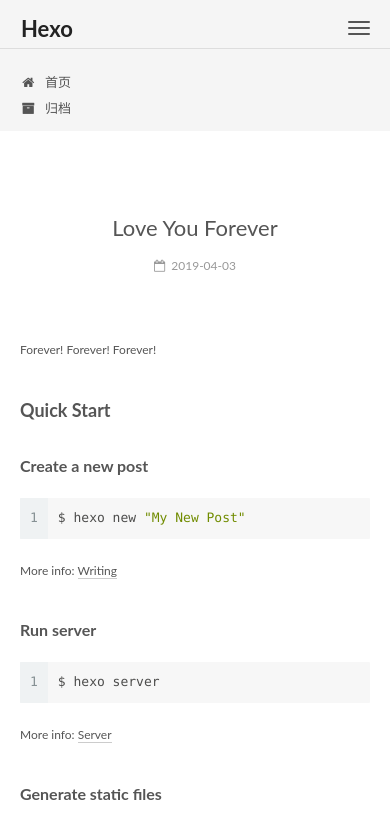
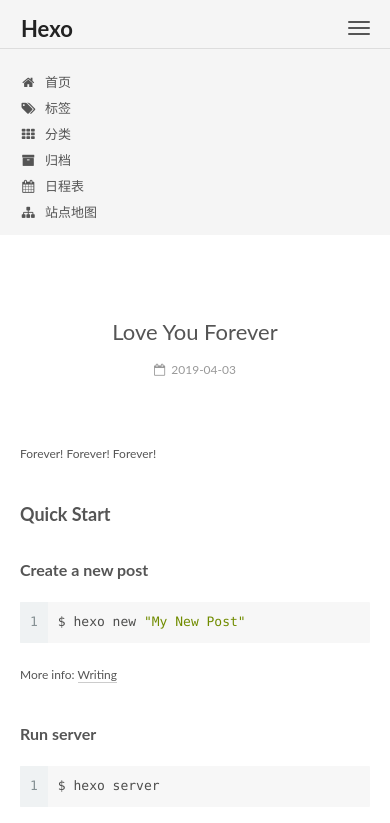
Before and after one commit to John-barca/John-barca.github.io, a plain HTML site: page 2019/04/03/hello-world/index.html in a window 390 px wide. Both pictures are taken after a click on the button 359 px from the left and 28 px from the top of the page. Shown: the top 823 px of the page. Drawn offline with Linux system fonts and the light colour scheme.

Commit message:
Site updated: 2019-04-04 16:57:35

```diff
--- a/2019/04/03/hello-world/index.html
+++ b/2019/04/03/hello-world/index.html
@@ -99,7 +99,7 @@
     root: '/',
     scheme: 'Mist',
     version: '5.1.4',
-    sidebar: {"position":"left","display":"post","offset":12,"b2t":false,"scrollpercent":false,"onmobile":false},
+    sidebar: {"position":"right","display":"post","offset":12,"b2t":false,"scrollpercent":false,"onmobile":false},
     fancybox: true,
     tabs: true,
     motion: {"enable":true,"async":false,"transition":{"post_block":"fadeIn","post_header":"slideDownIn","post_body":"slideDownIn","coll_header":"slideLeftIn","sidebar":"slideUpIn"}},
@@ -144,7 +144,7 @@
 
 
 
-  <div class="container sidebar-position-left page-post-detail">
+  <div class="container sidebar-position-right page-post-detail">
     <div class="headband"></div>
 
     <header id="header" class="header" itemscope itemtype="http://schema.org/WPHeader">
@@ -190,12 +190,52 @@
         </li>
 
 
+        <li class="menu-item menu-item-tags">
+          <a href="/tags/" rel="section">
+
+              <i class="menu-item-icon fa fa-fw fa-tags"></i> <br>
+
+            标签
+          </a>
+        </li>
+
+
+        <li class="menu-item menu-item-categories">
+          <a href="/categories/" rel="section">
+
+              <i class="menu-item-icon fa fa-fw fa-th"></i> <br>
+
+            分类
+          </a>
+        </li>
+
+
         <li class="menu-item menu-item-archives">
           <a href="/archives/" rel="section">
 
               <i class="menu-item-icon fa fa-fw fa-archive"></i> <br>
 
             归档
+          </a>
+        </li>
+
+
+        <li class="menu-item menu-item-schedule">
+          <a href="/schedule/" rel="section">
+
+              <i class="menu-item-icon fa fa-fw fa-calendar"></i> <br>
+
+            日程表
+          </a>
+        </li>
+
+
+        <li class="menu-item menu-item-sitemap">
+          <a href="/sitemap.xml" rel="section">
+
+              <i class="menu-item-icon fa fa-fw fa-sitemap"></i> <br>
+
+            站点地图
           </a>
         </li>
 
--- a/css/main.css
+++ b/css/main.css
@@ -1822,7 +1822,7 @@ pre .javascript .function {
   width: 4px;
   height: 4px;
   border-radius: 50%;
-  background: #baa783;
+  background: #28602f;
 }
 .links-of-blogroll {
   font-size: 13px;
```
Also changed, not shown: archives/2019/04/index.html (+42 -2 lines), archives/2019/index.html (+42 -2 lines), archives/index.html (+42 -2 lines), index.html (+42 -2 lines).
